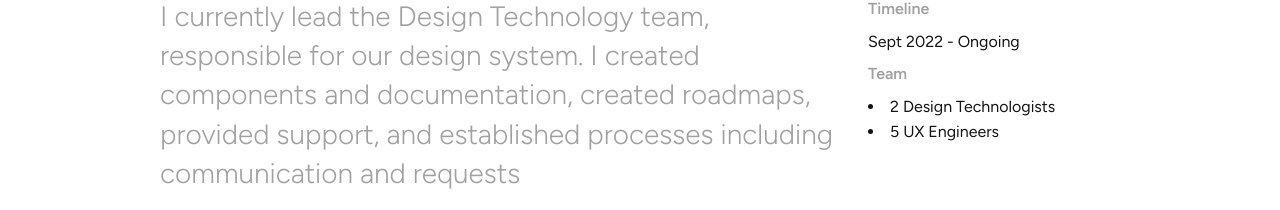
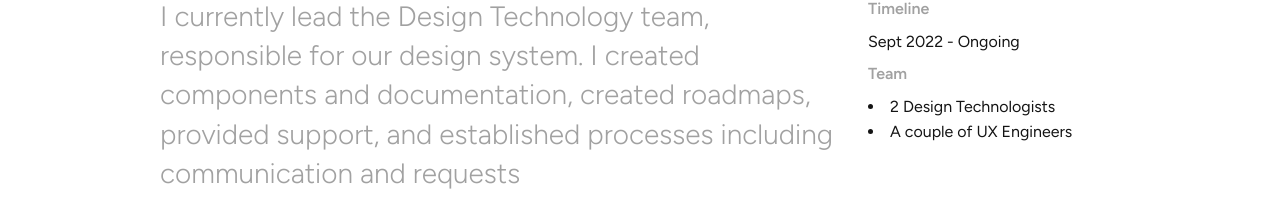
Before and after one commit to renakuai/renakuai.com, a React (Create React App) app: page /boomi_exosphere in a window 1280 px wide. Shown: the part 711-921 px from the top of the page. Built offline with nearby package versions, Linux system fonts and the light colour scheme.

Commit message:
Updated team

```diff
--- a/src/components/projects/Boomi/Exosphere.js
+++ b/src/components/projects/Boomi/Exosphere.js
@@ -26,7 +26,7 @@ function Exosphere() {
           title="Exosphere Design System"
           caption="I currently lead the Design Technology team, responsible for our design system. I created components and documentation, created roadmaps, provided support, and established processes including communication and requests"
           timeline="Sept 2022 - Ongoing"
-          team={["2 Design Technologists", "5 UX Engineers"]}
+          team={["2 Design Technologists", "A couple of UX Engineers"]}
         />
         <Section
           title="Where we started"
```
